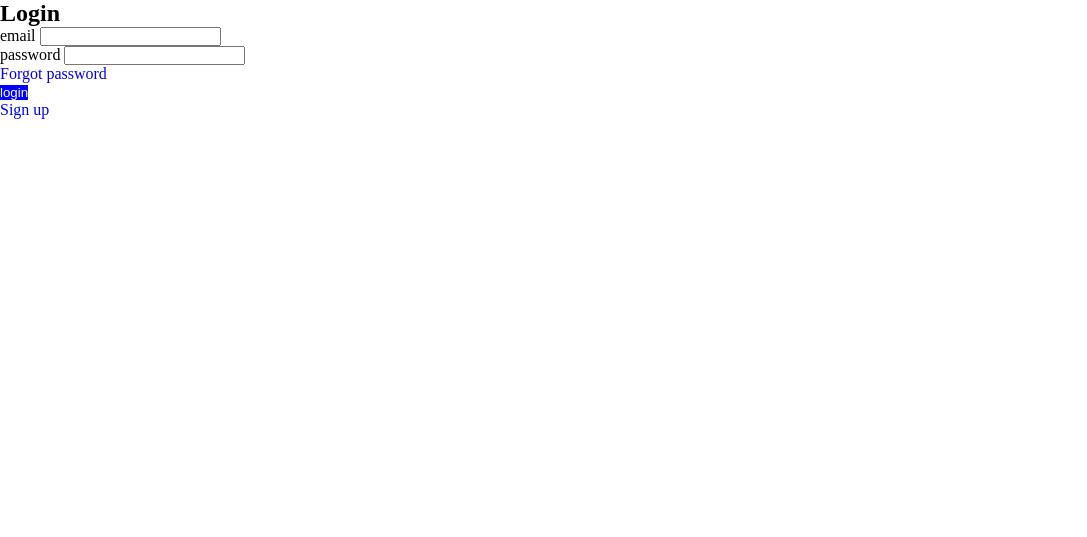
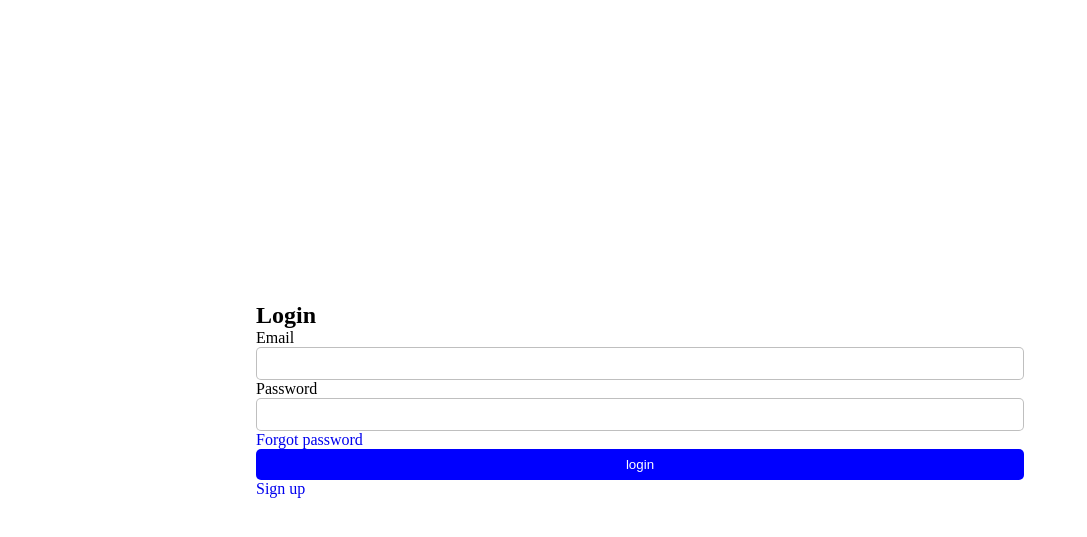
Before and after one commit to anguzuDaniel/transportation, a PHP site: page / in a window 1280 px wide. Shown: the top 537 px of the page, without its empty margins (0-1087 px from the left). Run offline with PHP 8.4, Linux system fonts and the light colour scheme.

Commit message:
added variable css

```diff
--- a/css/base.css
+++ b/css/base.css
@@ -19,3 +19,9 @@ ul {
 a {
     text-decoration: none;
 }
+
+input {
+    border: none;
+    outline: none;
+    border: 1px solid var(--input-border);
+}
--- a/css/component.css
+++ b/css/component.css
@@ -1,9 +1,11 @@
 .btn {
     display: inline-block;
     border: none;
+    cursor: pointer;
 }
 
 .btn--primary {
     background-color: blue;
     color: white;
+    padding: .8rem .5rem;
 }
--- a/css/login.css
+++ b/css/login.css
@@ -2,6 +2,28 @@
     display: flex;
     justify-content: center;
     align-items: center;
+    flex-direction: column;
     height: 100vh;
-    background-color: black;
 }
+
+.login-wrapper label, input, button {
+    width: 100%;
+}
+
+.login-wrapper input, button {
+    border-radius: 5px;
+}
+
+.login-wrapper input {
+    padding: .8rem .5rem;
+    outline: none;
+}
+
+.login-wrapper label {
+    text-transform: capitalize;
+    margin-bottom: .5rem;
+}
+
+.login-container {
+    width: Max(60%, 200px);
+}
--- a/css/style.css
+++ b/css/style.css
@@ -1,3 +1,4 @@
+@import "variables.css";
 @import "base.css";
 @import "component.css";
 @import "login.css";
--- /dev/null
+++ b/css/variables.css
@@ -0,0 +1,3 @@
+:root {
+    --input-border: rgba(0, 0, 0, 0.252);
+}
--- a/index.php
+++ b/index.php
@@ -22,10 +22,12 @@ if (isset($_POST['submit'])) {
 ?>
 
 <!-- main container | start -->
-<section class="login_wrapper">
+<section class="login-wrapper">
+
+    <div class="login-container">
         <h1 class="heading heading--primary">Login</h1>
 
-    <form action="" method="post">
+        <form method="post">
             <div>
                 <label for="email">email</label>
                 <input type="email" name="email" id="size" required>
@@ -42,6 +44,7 @@ if (isset($_POST['submit'])) {
         </form>
 
         <a href="signup.php">Sign up</a>
+    </div>
 </section>
 <!-- main container | start -->
 
```
Also changed, not shown: changePassword.php (+6 -2 lines), signup.php (+5 -2 lines). Lines whose indentation alone changed are shown as unchanged.
